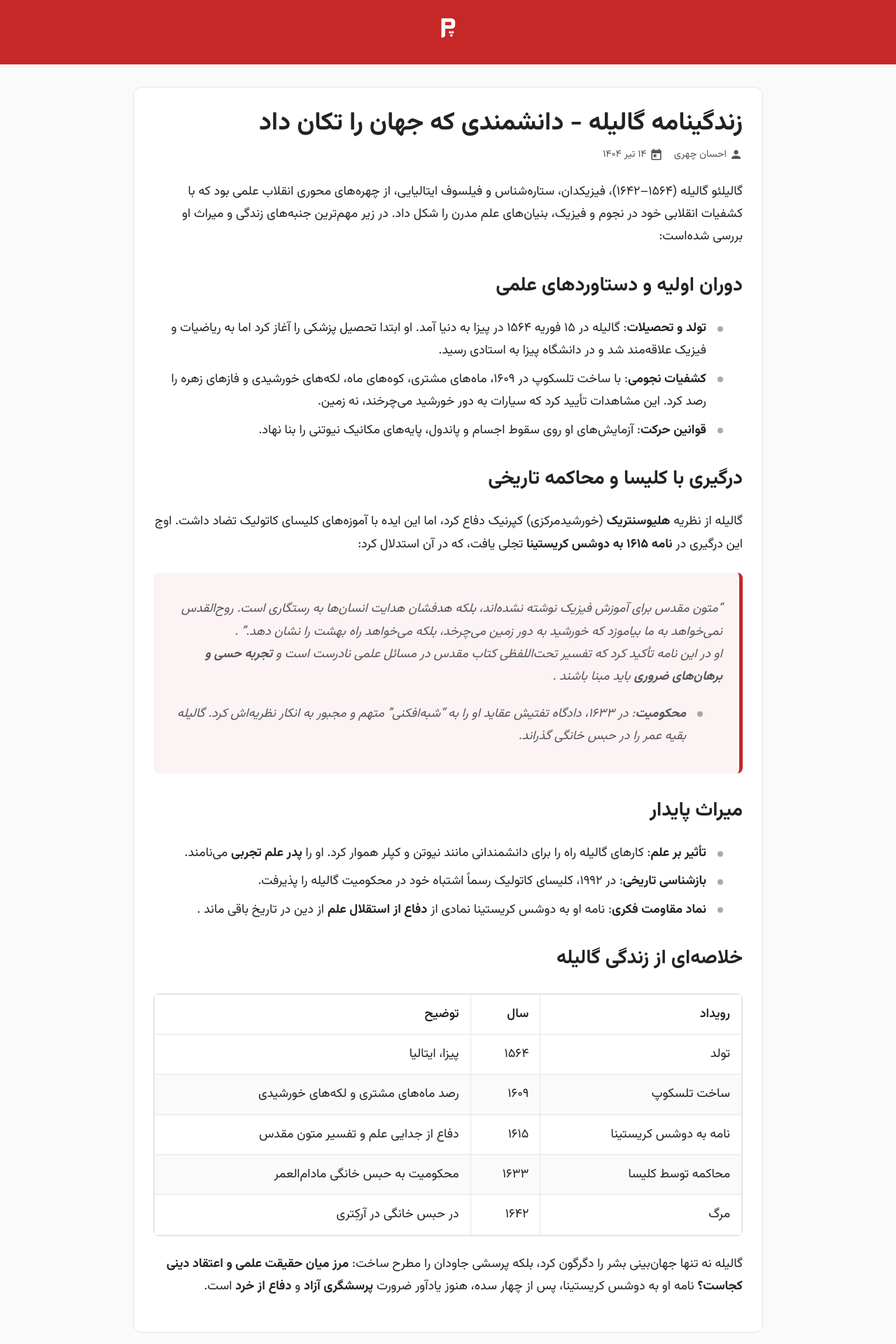
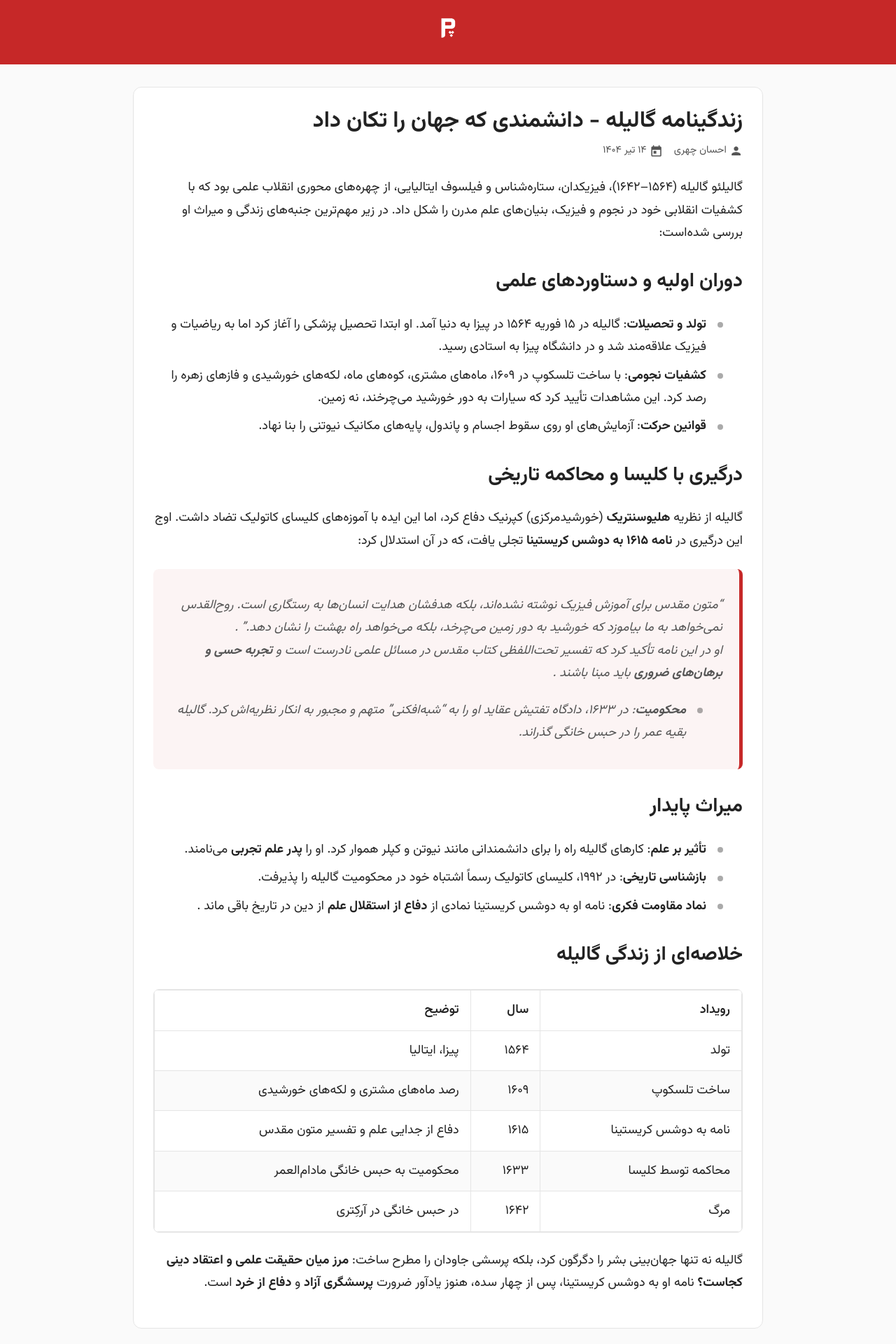
Before and after one commit to darkblog/darkblog.github.io, a Jekyll site: the page built from _posts/2025-7-5-68.md, in a window 1280 px wide. Shown: the top 1920 px of the page at 70% size. Built offline with Jekyll 4.4.1, drawn with Linux system fonts in a browser that asks for light colours.

Commit message:
Update post.html

```diff
--- a/_layouts/post.html
+++ b/_layouts/post.html
@@ -100,7 +100,7 @@
       }
 
       .post-title {
-        font-size: var(--font-size-3xl);
+        font-size: 2rem;
         font-weight: 700;
         line-height: 1.3;
         color: var(--text);
```
